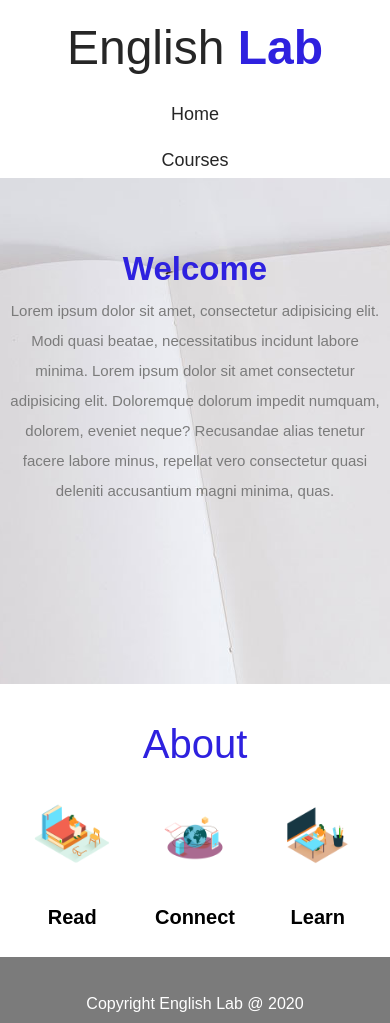
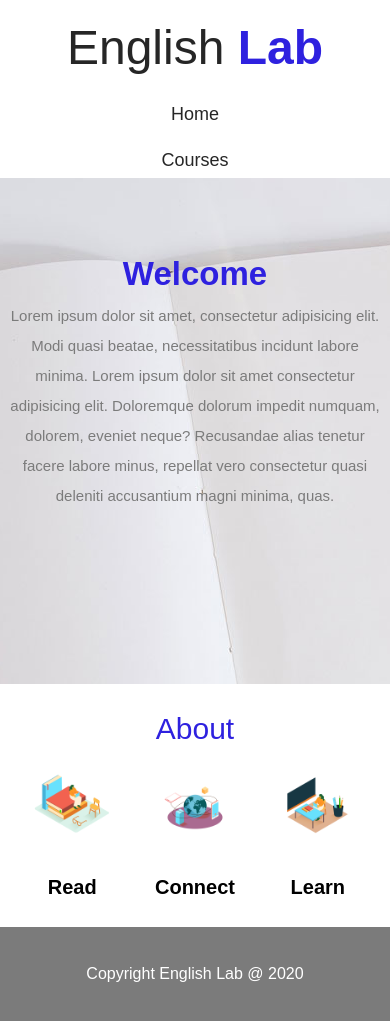
Before and after one commit to MichelHdez/englishlab, a plain HTML site: page index.html in a window 390 px wide. Drawn offline with Linux system fonts and the light colour scheme.

Commit message:
Actualización al archivo styles

```diff
--- a/css/styles.css
+++ b/css/styles.css
@@ -330,7 +330,7 @@ html {
 
 @media (max-width: 715px){
     .texto-header h2{
-         margin: 11rem 0 0 0;
+         margin: 11.5rem 0 0 0;
          font-size: 3.8rem;
       }
     .main .acerca-de article{
@@ -348,11 +348,14 @@ html {
         line-height: 26px;
         margin-bottom: 10px;
     }
+    .subtitulo{
+    font-size: 35px;
+  }
 }
 
 @media (max-width: 685px){
     .texto-header h2{
-         margin: 9rem 0 0 0;
+         margin: 9.5rem 0 0 0;
          font-size: 3.6rem;
       }
   	.texto-header p{
@@ -375,6 +378,9 @@ html {
         line-height: 24px;
         margin-bottom: 10px;
     }
+    .subtitulo{
+      font-size: 32px;
+  }
 }
 
 @media (max-width: 528px){
@@ -382,7 +388,7 @@ html {
       padding-bottom: 0;
   }
     .texto-header h2{
-       margin: 7rem 0 0 0;
+       margin: 8rem 0 0 0;
         font-size: 3.4rem;
     }
     .texto-header p{
@@ -405,10 +411,14 @@ html {
         line-height: 20px;
         margin-bottom: 8px;
     }
+     .subtitulo{
+      font-size: 30px;
+  }
 }
 @media (max-width: 500px){
   .texto-header h2{
       font-size: 3.3rem;
+      margin: 7.5rem 0 0 0;
     }
     .texto-header p{
        text-align: center;
@@ -431,12 +441,12 @@ html {
 }
 @media (max-width: 330px){
   .texto-header h2{
-      font-size: 3rem;
-      margin: 5rem 0 0 0;
+      font-size: 2.8rem;
+      margin: 6rem 0 0 0;
     }
     .texto-header p{
        text-align: center;
-       font-size: 1.3rem;
+       font-size: 1.2rem;
     }
 }
 
```
